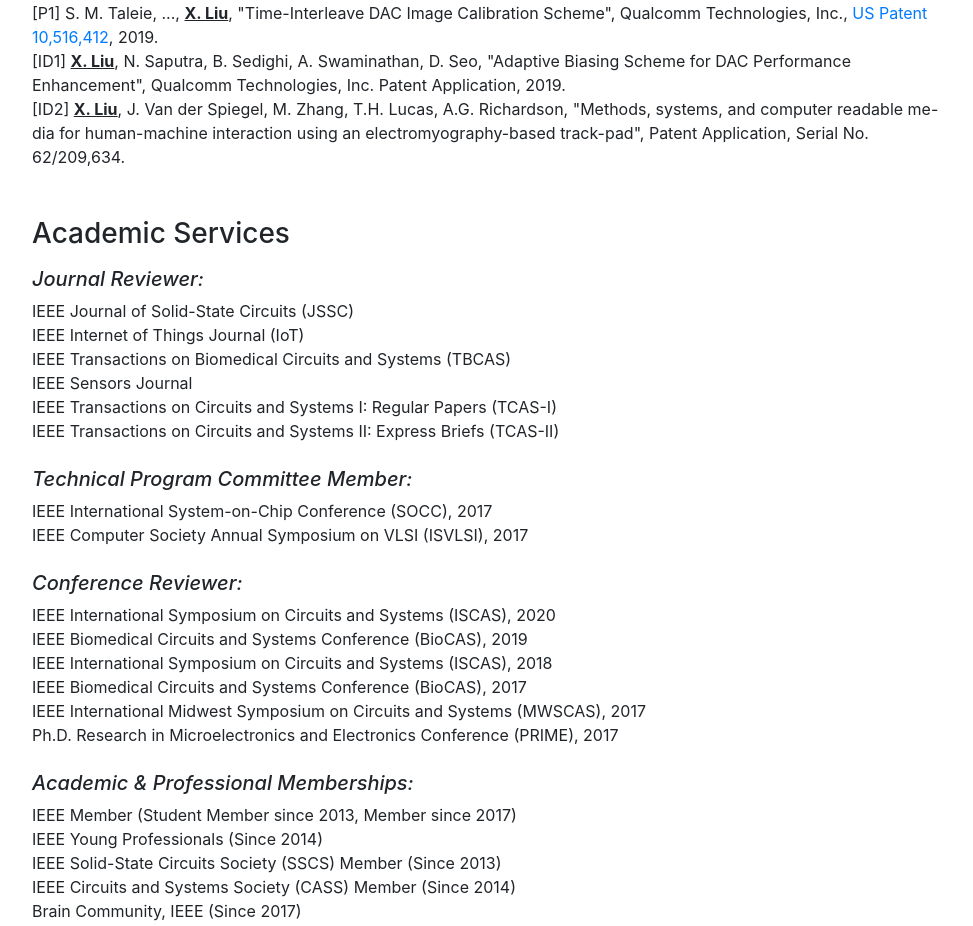
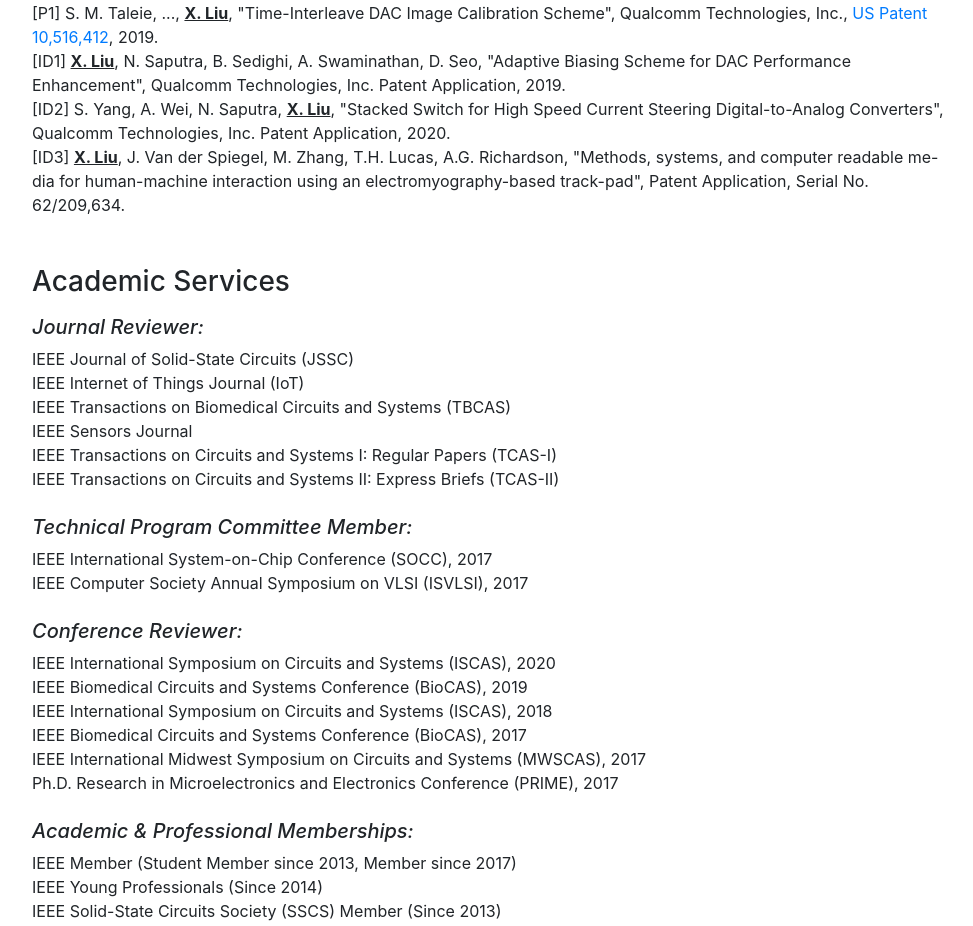
Before and after one commit to xilinliu/xilinliu.github.io, a website with bundled scripts: page index.html in a window 1280 px wide. Shown: the part 5488-6414 px from the top of the page, without its empty margins (288-1261 px from the left). Built offline with nearby package versions, Linux system fonts and the light colour scheme; a web font is replaced by a local one.

Commit message:
update idf

```diff
--- a/index.html
+++ b/index.html
@@ -297,7 +297,8 @@
     <i><h5>Patents</h5></i>
     [P1] S. M. Taleie, ..., <b><u>X. Liu</u></b>, "Time-Interleave DAC Image Calibration Scheme", Qualcomm Technologies, Inc., <a href="http://patft.uspto.gov/netacgi/nph-Parser?Sect1=PTO1&Sect2=HITOFF&d=PALL&p=1&u=%2Fnetahtml%2FPTO%2Fsrchnum.htm&r=1&f=G&l=50&s1=10,516,412.PN.&OS=PN/10,516,412&RS=PN/10,516,412"  target="_blank">US Patent 10,516,412</a>, 2019. <br>
     [ID1] <b><u>X. Liu</u></b>, N. Saputra, B. Sedighi, A. Swaminathan, D. Seo, "Adaptive Biasing Scheme for DAC Performance Enhancement", Qualcomm Technologies, Inc. Patent Application, 2019. <br>
-    [ID2] <b><u>X. Liu</u></b>, J. Van der Spiegel, M. Zhang, T.H. Lucas, A.G. Richardson, "Methods, systems, and computer readable me-dia for human-machine interaction using an electromyography-based track-pad", Patent Application, Serial No. 62/209,634. <br>
+    [ID2] S. Yang, A. Wei, N. Saputra, <b><u>X. Liu</u></b>, "Stacked Switch for High Speed Current Steering Digital-to-Analog Converters",  Qualcomm Technologies, Inc. Patent Application, 2020. <br>
+    [ID3] <b><u>X. Liu</u></b>, J. Van der Spiegel, M. Zhang, T.H. Lucas, A.G. Richardson, "Methods, systems, and computer readable me-dia for human-machine interaction using an electromyography-based track-pad", Patent Application, Serial No. 62/209,634. <br>
 
 
 <br>
```
